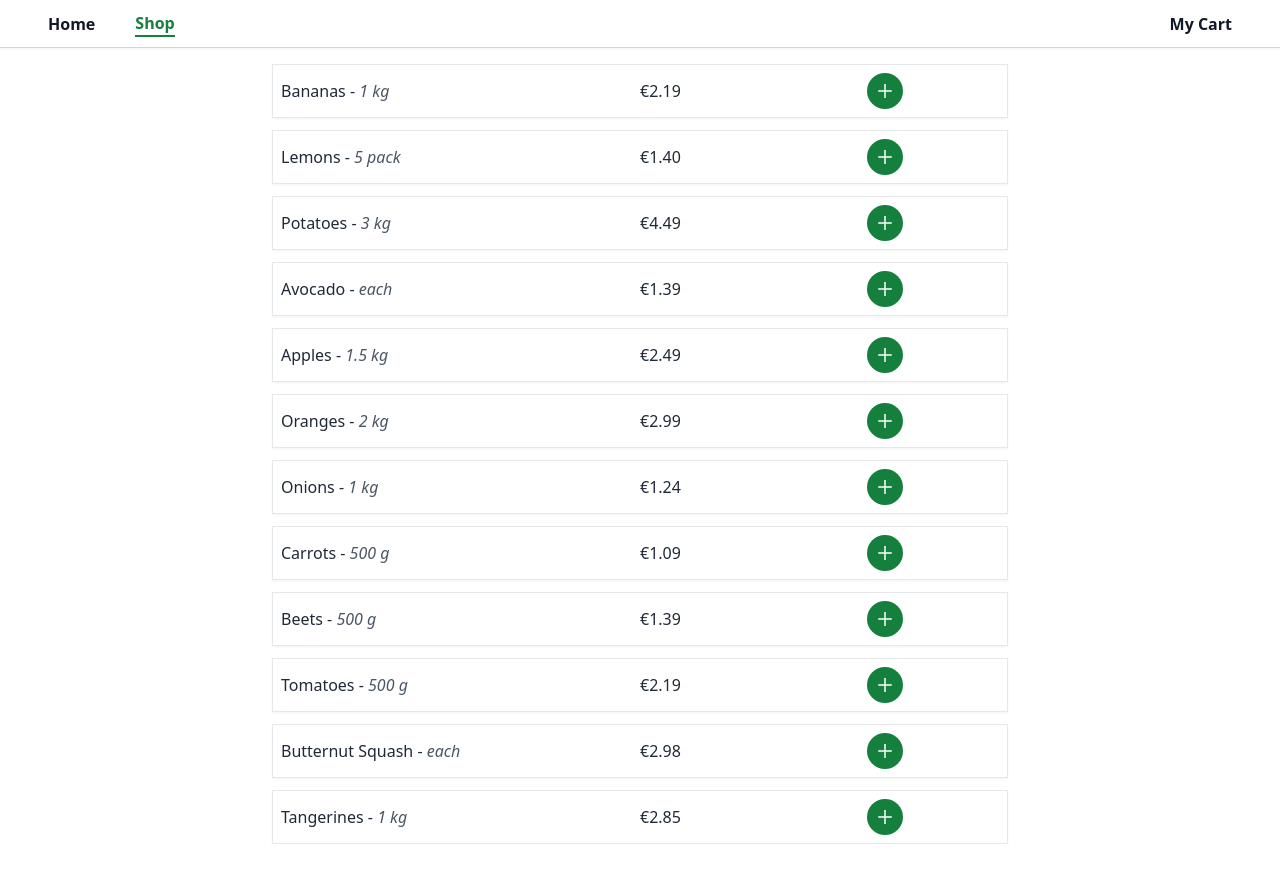
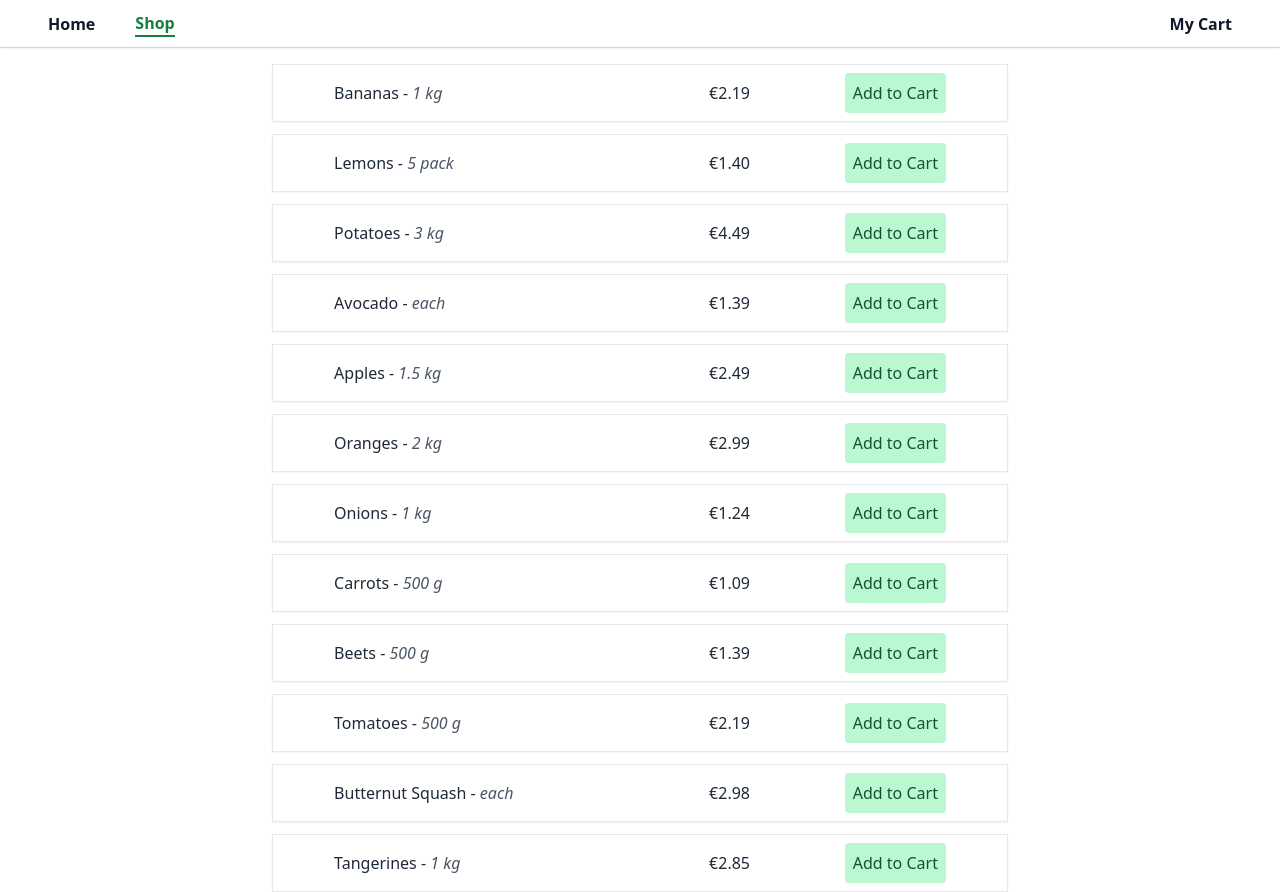
Before and after one commit to veotaar/shopping-cart, a React (Vite) app: page /shop in a window 1280 px wide. Before the commit the page ends 844 px from the top, so only its background shows below. Built offline with nearby package versions, Linux system fonts and the light colour scheme.

Commit message:
Remove unnecessary buttons from Item

```diff
--- a/src/components/Item.jsx
+++ b/src/components/Item.jsx
@@ -1,5 +1,3 @@
-import { AiOutlineMinus, AiOutlinePlus } from 'react-icons/ai';
-import cn from 'classnames';
 import { useCartDispatch } from '../state/CartProvider';
 
 function Item({ item }) {
@@ -13,47 +11,20 @@ function Item({ item }) {
         </p>
       </div>
       <div className="w-2/6 text-gray-800 sm:w-1/6">€{item.price.toFixed(2)}</div>
-      <div className="flex w-2/6 items-center justify-center gap-1">
+      <div>
         <button
-          className={cn(
-            { hidden: item.amountInCart < 1 },
-            'rounded-full bg-green-700  px-2 py-2 text-xl text-white hover:bg-green-900'
-          )}
+          className="truncate rounded bg-green-200 px-2 py-2 text-green-900 transition-colors hover:bg-green-900 hover:text-white active:bg-green-700"
           type="button"
           onClick={() =>
             dispatch({
-              type: 'update',
+              type: 'increase',
               payload: {
                 ...item,
-                amountInCart: item.amountInCart - 1,
               },
             })
           }
         >
-          <AiOutlineMinus />
-        </button>
-        <div
-          className={cn(
-            { hidden: item.amountInCart < 1 },
-            'w-8 rounded-full border border-gray-300 bg-gray-100 p-1 text-center sm:w-12'
-          )}
-        >
-          {item.amountInCart}
-        </div>
-        <button
-          className="rounded-full bg-green-700 px-2 py-2 text-xl text-white hover:bg-green-900"
-          type="button"
-          onClick={() =>
-            dispatch({
-              type: 'update',
-              payload: {
-                ...item,
-                amountInCart: item.amountInCart + 1,
-              },
-            })
-          }
-        >
-          <AiOutlinePlus />
+          Add to Cart
         </button>
       </div>
     </div>
```
